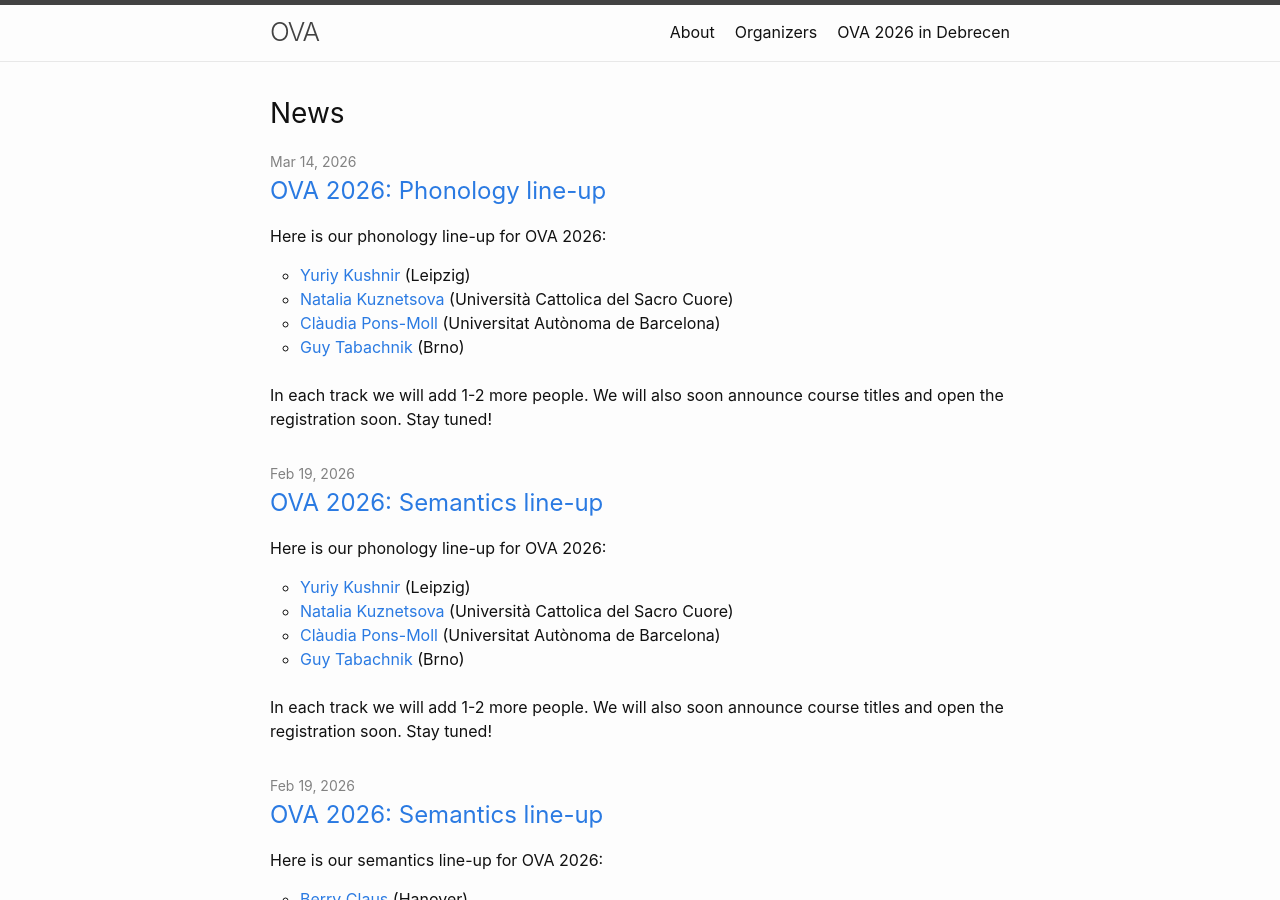
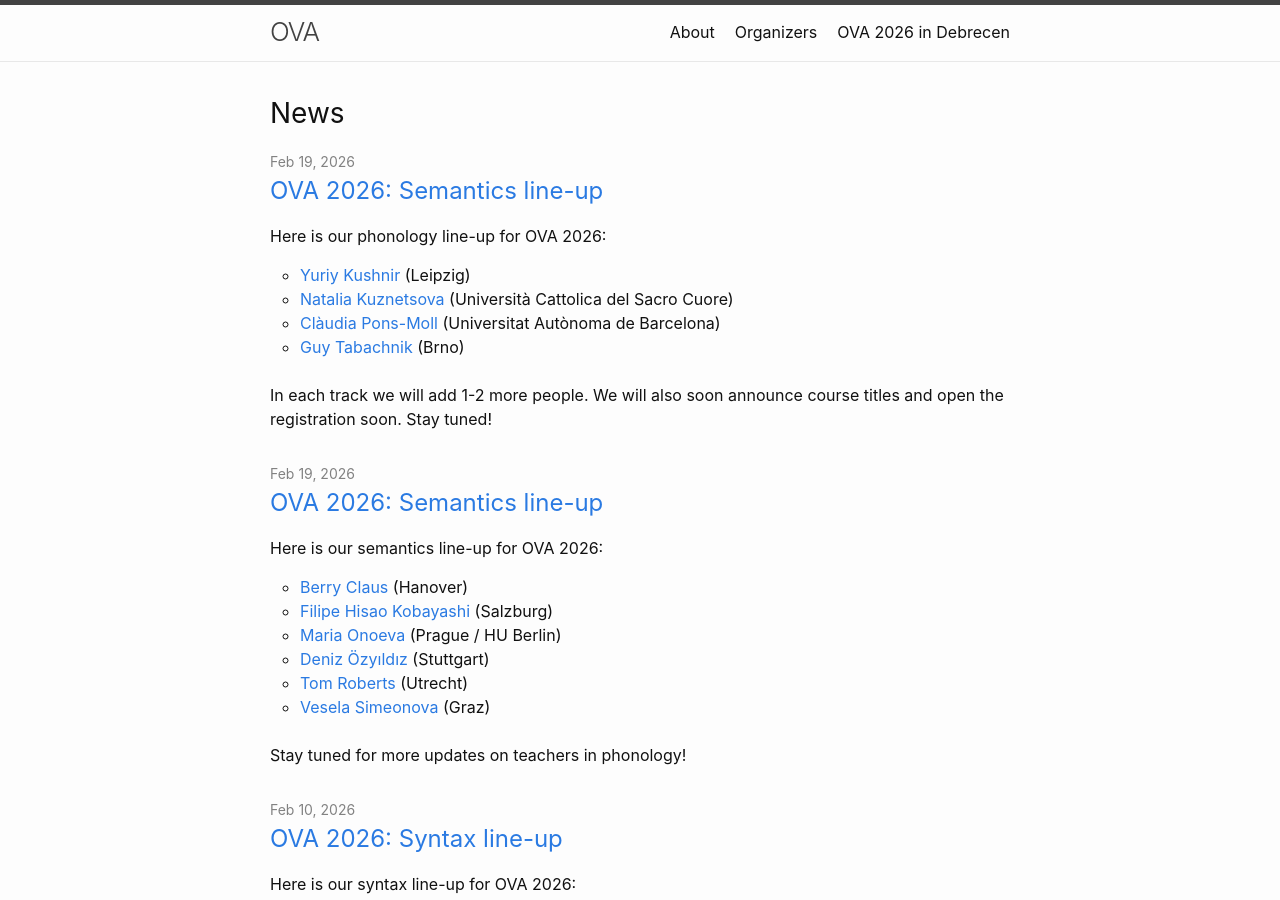
Before and after one commit to ovaschool/ovaschool.github.io, a Jekyll site: the page built from index.markdown, in a window 1280 px wide and 900 px high. Built offline with Jekyll 4.4.1, drawn with Linux system fonts in a browser that asks for light colours.

Commit message:
troubleshooting

```diff
--- a/_posts/2026-03-04-phonologylineup.markdown
+++ b/_posts/2026-03-04-phonologylineup.markdown
@@ -1,8 +1,8 @@
 ---
 layout: post
-title:  "OVA 2026: Phonology line-up"
-date:   2026-03-14
-permalink: /phonology-lineup-26/
+title:  "OVA 2026: Semantics line-up"
+date:   2026-02-19
+permalink: /semantics-lineup-26/
 # categories: jekyll update
 ---
 
--- a/_posts/2026-03-04-phonologylineup2.markdown
+++ /dev/null
@@ -1,16 +0,0 @@
----
-layout: post
-title:  "OVA 2026: Semantics line-up"
-date:   2026-02-19
-permalink: /semantics-lineup-26/
-# categories: jekyll update
----
-
-Here is our phonology line-up for OVA 2026:
-
-- [Yuriy Kushnir](https://yuriykushnir.com/) (Leipzig)
-- [Natalia Kuznetsova](https://unicatt.academia.edu/NataliaKuznetsova) (Università Cattolica del Sacro Cuore)
-- [Clàudia Pons-Moll](https://claudiaponsmoll.weebly.com) (Universitat Autònoma de Barcelona)
-- [Guy Tabachnik](https://gtabach.github.io/) (Brno)<br/><br/>
-
-In each track we will add 1-2 more people. We will also soon announce course titles and open the registration soon. Stay tuned!
```
